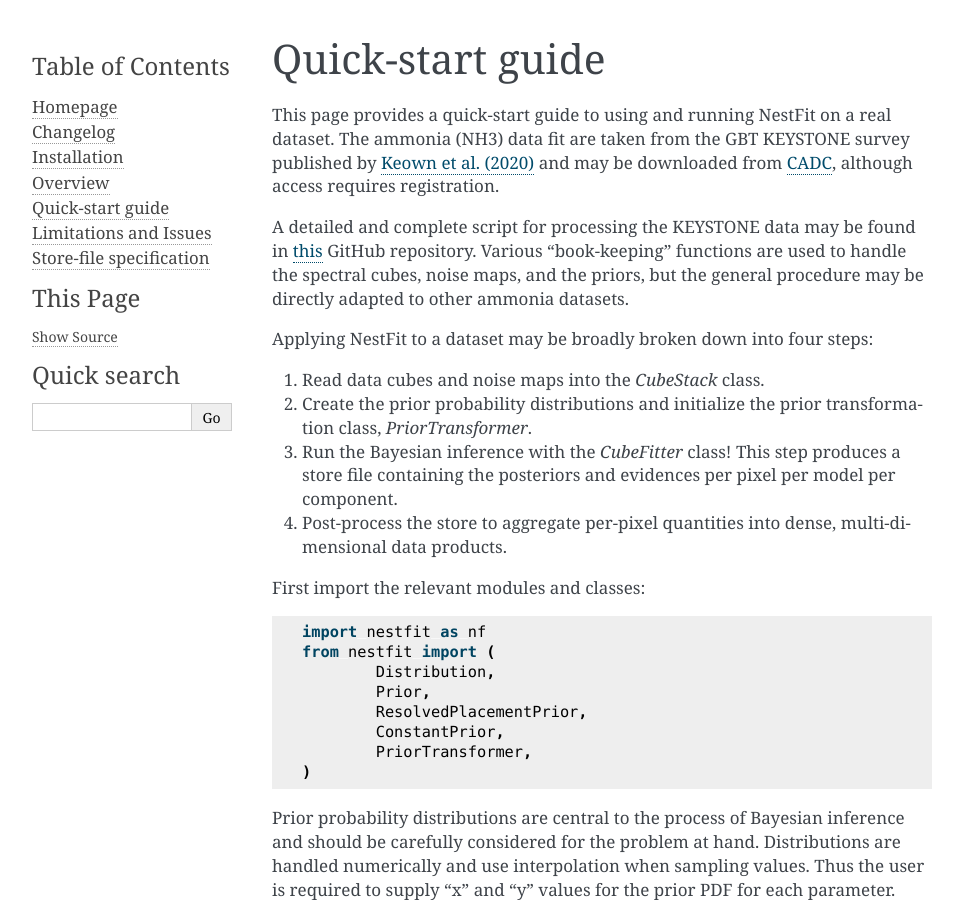
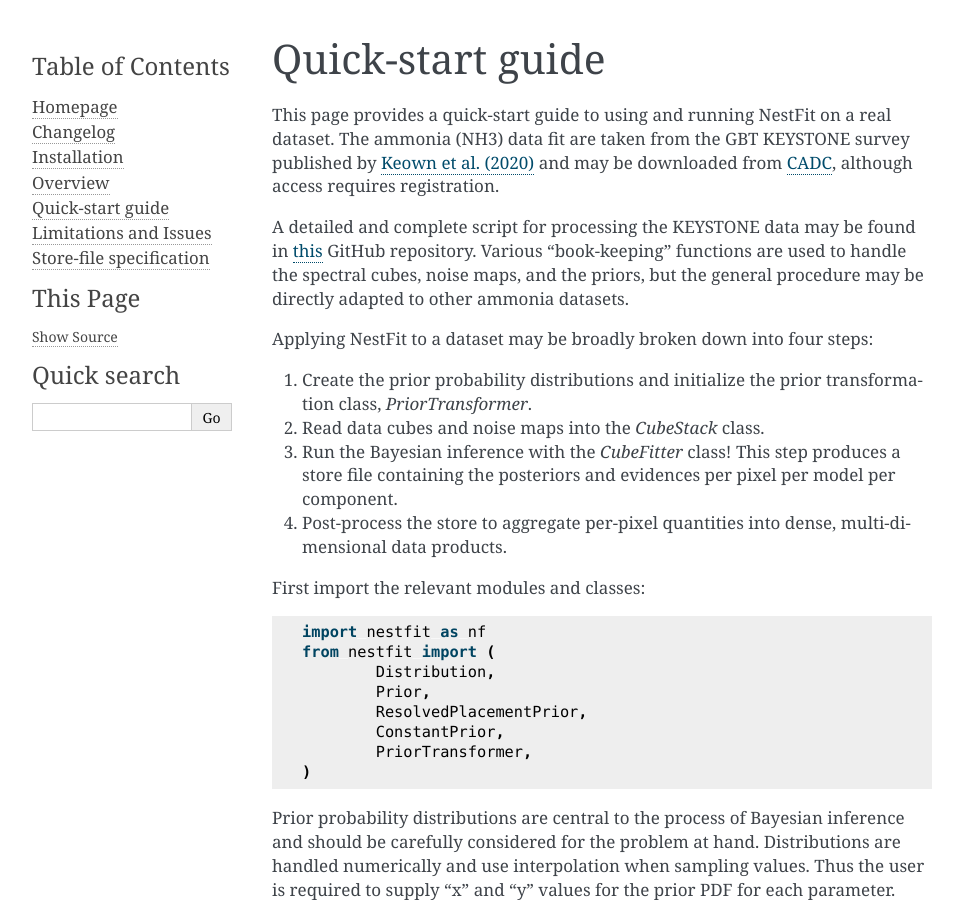
Before and after one commit to autocorr/nestfit, a Sphinx documentation site: the page built from docs/quickstart.rst, in a window 1280 px wide and 900 px high. Shown: the whole window, without its empty margins (148-1111 px from the left). Built offline with Sphinx 7.4.7, drawn with Linux system fonts in a browser that asks for light colours.

Commit message:
Guide edits

```diff
--- a/docs/quickstart.rst
+++ b/docs/quickstart.rst
@@ -15,9 +15,9 @@ adapted to other ammonia datasets.
 
 Applying NestFit to a dataset may be broadly broken down into four steps:
 
-1. Read data cubes and noise maps into the `CubeStack` class.
-2. Create the prior probability distributions and initialize the
+1. Create the prior probability distributions and initialize the
    prior transformation class, `PriorTransformer`.
+2. Read data cubes and noise maps into the `CubeStack` class.
 3. Run the Bayesian inference with the `CubeFitter` class! This step
    produces a store file containing the posteriors and evidences per
    pixel per model per component.
```
